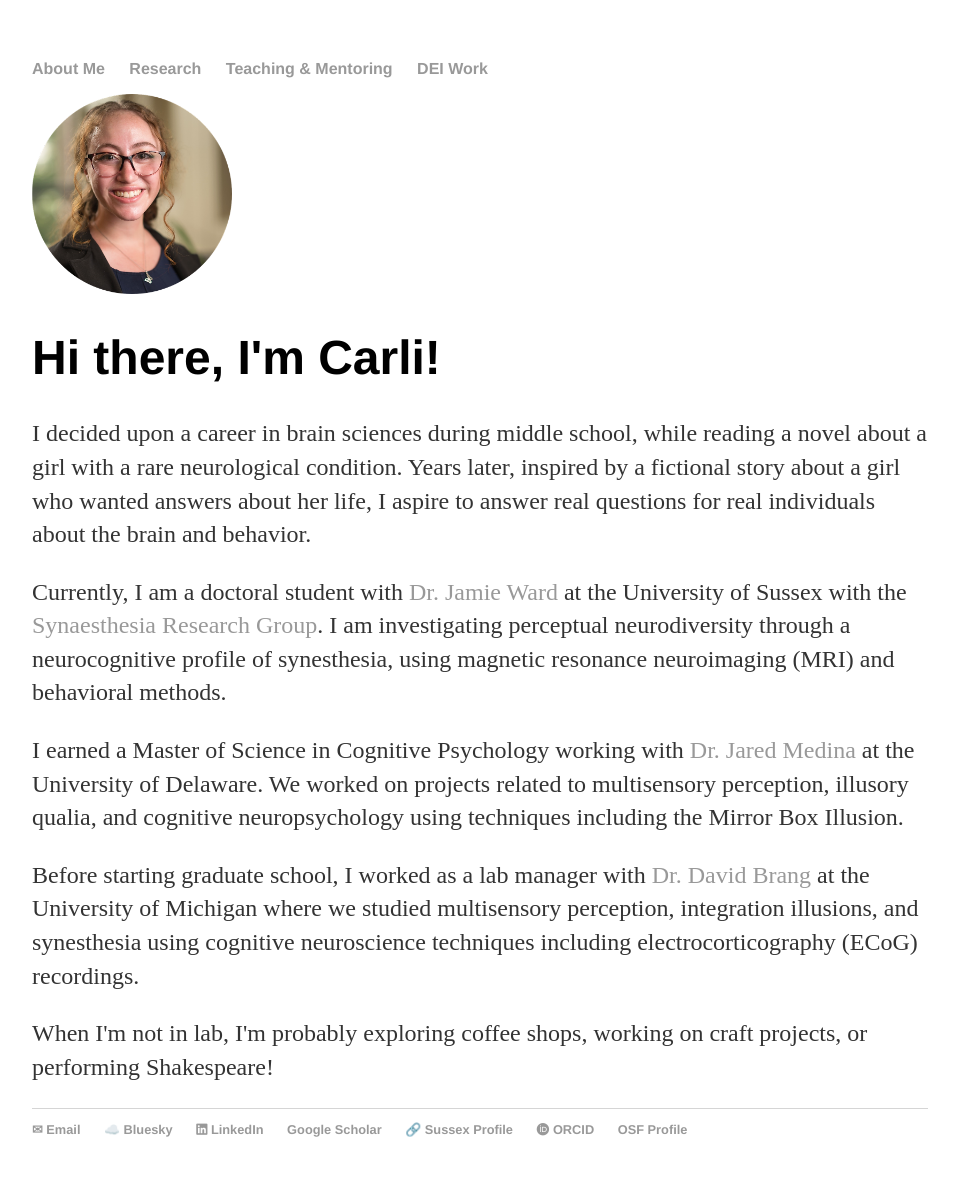
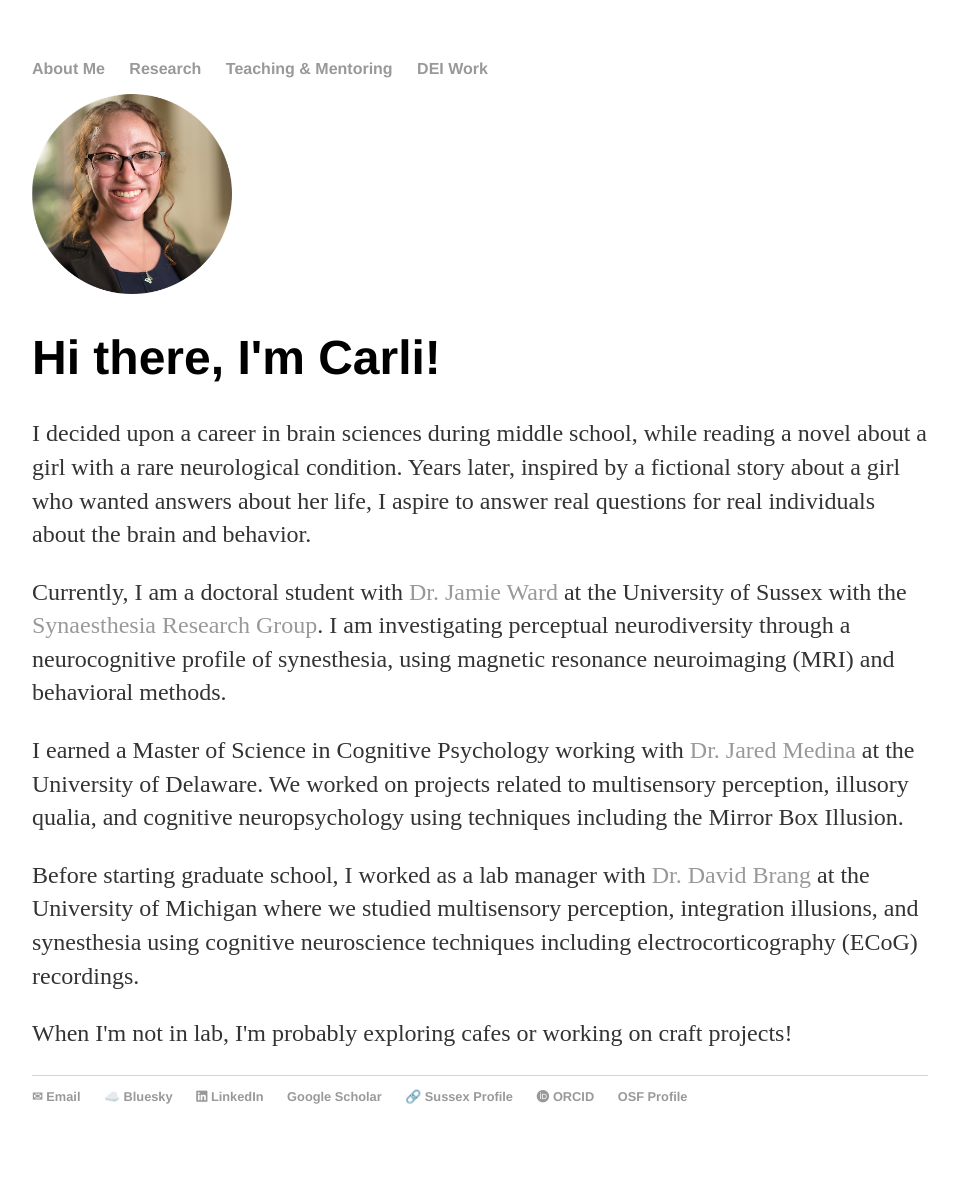
Before and after one commit to cdfine/cdfine.github.io, a Jekyll site: the page built from index.html, in a window 1280 px wide. Shown: the whole page, without its empty margins (160-1117 px from the left). Built offline with Jekyll 4.4.1, drawn with Linux system fonts in a browser that asks for light colours; a style sheet for code colours, icons or effects is not loaded; after the commit the page ends 1164 px from its top, so only the background shows below that.

Commit message:
Update index.html

```diff
--- a/index.html
+++ b/index.html
@@ -9,7 +9,7 @@ title: Carli Fine | About Me
 				<p>Currently, I am a doctoral student with <a href="https://profiles.sussex.ac.uk/p92444-jamie-ward/about" target="_blank">Dr. Jamie Ward</a> at the University of Sussex with the <a href="https://www.sussex.ac.uk/synaesthesia/" target="_blank">Synaesthesia Research Group</a>. I am investigating perceptual neurodiversity through a neurocognitive profile of synesthesia, using magnetic resonance neuroimaging (MRI) and behavioral methods.</p>
 				<p>I earned a Master of Science in Cognitive Psychology working with <a href="https://www.jaredmedina.com/" target="_blank">Dr. Jared Medina</a> at the University of Delaware. We worked on projects related to multisensory perception, illusory qualia, and cognitive neuropsychology using techniques including the Mirror Box Illusion.</p>
 				<p>Before starting graduate school, I worked as a lab manager with <a href="https://sites.lsa.umich.edu/brang-lab/" target="_blank">Dr. David Brang</a> at the University of Michigan where we studied multisensory perception, integration illusions, and synesthesia using cognitive neuroscience techniques including electrocorticography (ECoG) recordings.</p>
-				<p>When I'm not in lab, I'm probably exploring coffee shops, working on craft projects, or performing Shakespeare!</p>
+				<p>When I'm not in lab, I'm probably exploring cafes or working on craft projects!</p>
     		</div><!-- /.blurb -->
 <style>
     /* Add styling for the profile photo */
```
